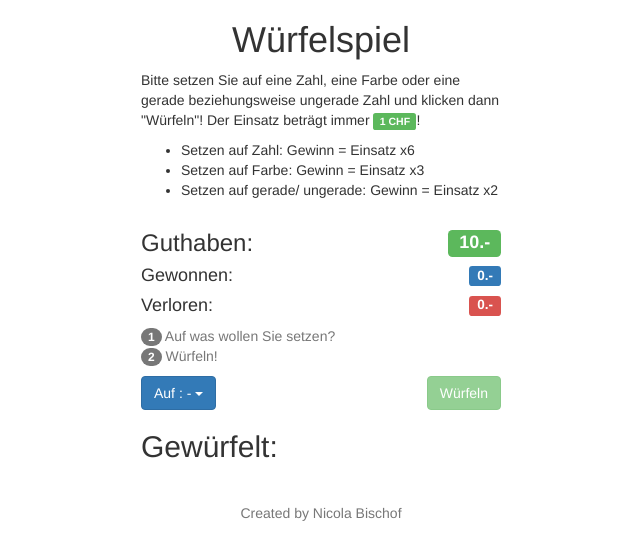
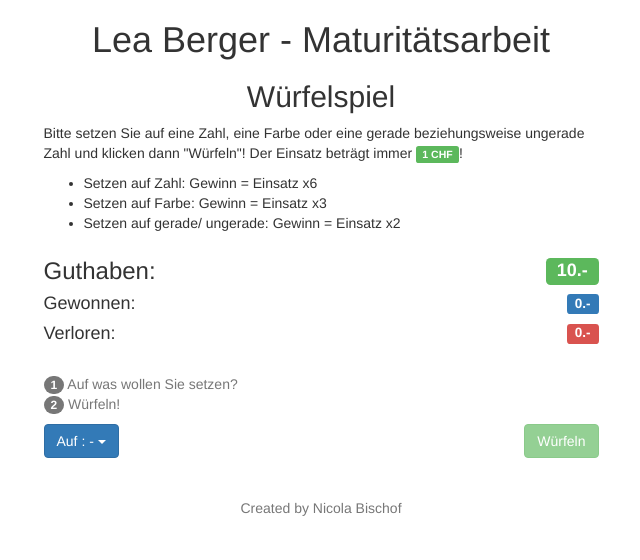
Before and after one commit to Lord-Modesty/Cubegame, a PHP site: page /game.php in a window 1280 px wide. Shown: the top 560 px of the page, without its empty margins (319-959 px from the left). Run offline with PHP 8.4, Linux system fonts and the light colour scheme; the visitor is signed in with stand-in values (Sample User, id 1); some libraries are stand-ins or nearby versions.

Commit message:
Miscellaneous UI improvements. Fixes #9

```diff
--- a/game.php
+++ b/game.php
@@ -36,8 +36,9 @@
     <link href="css/style.css" rel="stylesheet">
 </head>
 <body>
-    <div class="container noscript">
-        <div class="row row-centered text-center">
+    <div class="noscript container">
+        <div class="row text-center">
+		    <div class="col-lg-12">
                 <br />
                 <p class="text text-big">
                     JavaScript scheint ausgeschaltet zu sein
@@ -48,17 +49,20 @@
                 </p>
 			</div>
         </div>
+    </div>
 
     <div class="wrapper container" style="display: none;">
         <div class="row">
             <div class="col-lg-12 text-center">
-                <h1>Würfelspiel</h1>
+                <h1>Lea Berger - Maturitätsarbeit</h1>
+                <h2>Würfelspiel</h2>
+
                 <input id="player_id" type="hidden" name="UserBrowser" value="<?php echo $_SESSION['playerId'] ?>">
             </div>
         </div>
 
         <div class="row">
-            <div class="col-md-4 col-md-offset-4">
+            <div class="col-sm-8 col-sm-offset-2 col-md-6 col-md-offset-3">
                 <p>
                     Bitte setzen Sie auf eine Zahl, eine Farbe oder eine gerade beziehungsweise ungerade Zahl und klicken dann "Würfeln"!
                     Der Einsatz beträgt immer <span class="label label-success">1 CHF</span>!
@@ -72,21 +76,21 @@
                     </li>
                     <li>
                         Setzen auf gerade/ ungerade: Gewinn = Einsatz x2
-                    </l i>
+                    </li>
                 </ul>
             </div>
         </div>
 
         <div class="row">
-            <div class="col-md-4 col-md-offset-4">
-                <h3>Guthaben:<span id="guthaben" class="label label-success pull-right">10.-</span></h3>
+            <div class="col-sm-8 col-sm-offset-2 col-md-6 col-md-offset-3">
+                <h3 style="margin-top: 15px;">Guthaben:<span id="guthaben" class="label label-success pull-right">10.-</span></h3>
                 <h4>Gewonnen:<span id="gewonnen" class="label label-primary pull-right">0.-</span></h4>
                 <h4>Verloren:<span id="verloren" class="label label-danger pull-right">0.-</span></h4>
             </div>
         </div>
-
+        <br />
         <div class="row">
-            <div class="col-md-4 col-md-offset-4">
+            <div class="col-sm-8 col-sm-offset-2 col-md-6 col-md-offset-3">
                 <p class="text-muted">
                     <span class="badge">1</span> Auf was wollen Sie setzen?
                     <br />
@@ -137,14 +141,14 @@
         </div>
 
         <div class="row">
-            <div class="col-md-4 col-md-offset-4">
-                <h2>Gewürfelt: <span id="cube" class="label label-default"></span></h2>
+            <div class="col-sm-8 col-sm-offset-2 col-md-6 col-md-offset-3">
+                <h2 id="cube-title" class="hidden">Gewürfelt: <span id="cube" class="label label-default"></span></h2>
                 <h1 id="statustext" class="text-success"></h1>
             </div>
         </div>
     </div>
 
-    <footer class="footer container">
+    <footer>
         <br />
         <div class="text-center">
             <p class="text-muted">
--- a/index.php
+++ b/index.php
@@ -40,6 +40,7 @@
         <div class="row">
             <div class="col-lg-12 text-center">
                 <h1>Lea Berger - Maturitätsarbeit</h1>
+                <h2>Registrierung</h2>
             </div>
         </div>
 
@@ -123,7 +124,7 @@
         </div>
     </div>
 
-    <footer class="footer container">
+    <footer>
         <br />
         <div class="text-center">
             <p class="text-muted">
--- a/js/game.js
+++ b/js/game.js
@@ -31,6 +31,7 @@ function rollTheDice() {
     winNumber = Math.floor((Math.random() * 6) + 1);
 
     // Update UI
+    $("#cube-title").removeClass('hidden');
     $("#cube").removeClass();
     $('#cube').text(winNumber);
 
```
Also changed, not shown: end.php (+12 -6 lines). Lines whose indentation alone changed are shown as unchanged.
